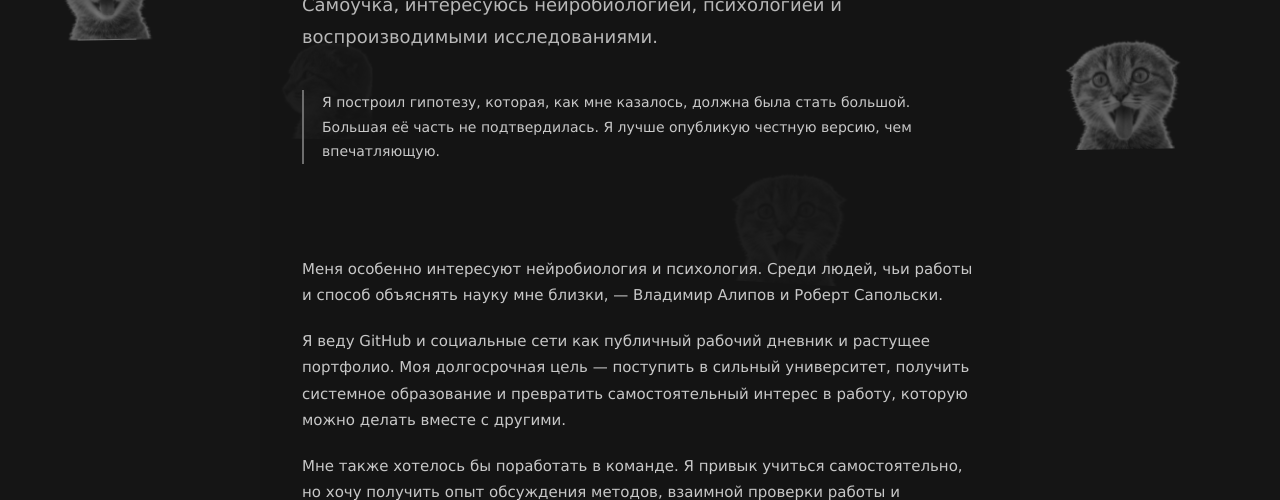
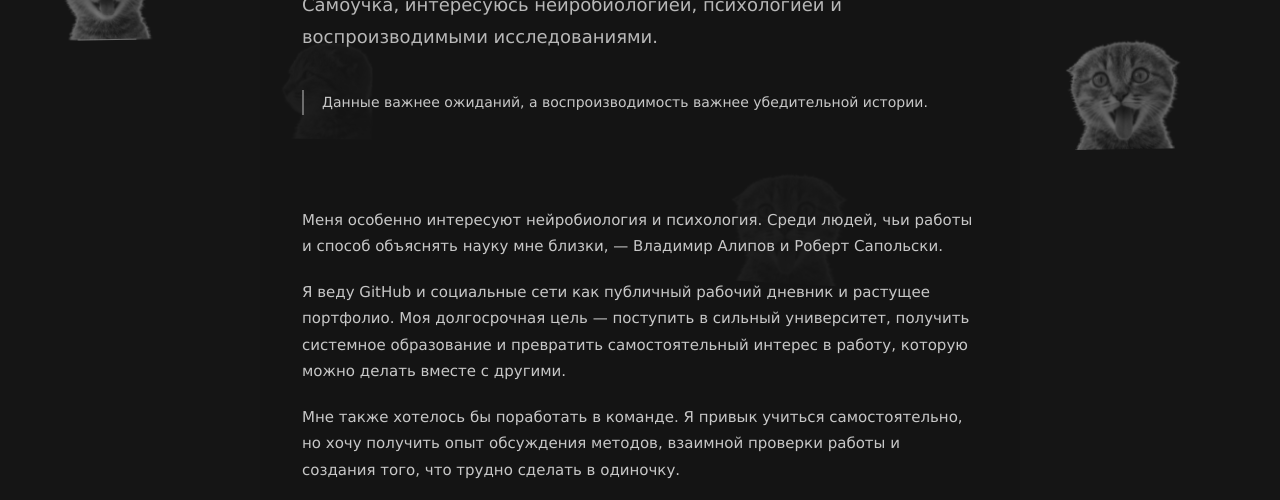
Before and after one commit to d1d2dopamine/d1d2dopamine.github.io, a plain HTML site: page ru.html in a window 1280 px wide. Shown: the part 222-722 px from the top of the page. Drawn offline with Linux system fonts and the light colour scheme; no server answers.

Commit message:
Add files via upload

```diff
--- a/ru.html
+++ b/ru.html
@@ -83,8 +83,7 @@
       <h1>Кто я?</h1>
       <p class="summary">Самоучка, интересуюсь нейробиологией, психологией и воспроизводимыми исследованиями.</p>
       <blockquote>
-        Я построил гипотезу, которая, как мне казалось, должна была стать большой. Большая её часть не подтвердилась.
-        Я лучше опубликую честную версию, чем впечатляющую.
+        Данные важнее ожиданий, а воспроизводимость важнее убедительной истории.
       </blockquote>
     </section>
 
```
Also changed, not shown: index.html (+1 -2 lines).
